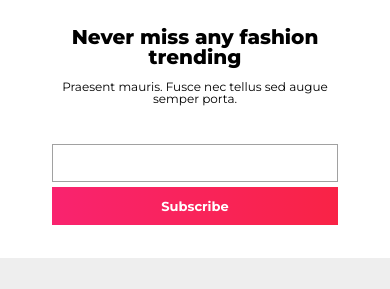
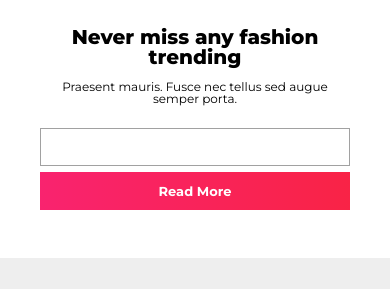
Before and after one commit to uliana-krekhovetska/me-store-html, a website: page index.html in a window 390 px wide. Shown: the part 5440-5729 px from the top of the page. Drawn offline with nearby package versions, Linux system fonts and the light colour scheme.

Commit message:
responive updates

```diff
--- a/index.html
+++ b/index.html
@@ -437,7 +437,7 @@
                     <form class="subscribe__form">
                         <label for="email"></label>
                         <input type="text" id="email" name="email" autocomplete="off">
-                        <input type="submit" value="Subscribe"/>
+                        <input type="submit" value="Read More"/>
                     </form>
                 </div>
             </div>
--- a/scss/main.scss
+++ b/scss/main.scss
@@ -203,7 +203,7 @@ body {
   }
   &__btn:hover {
       background-image: linear-gradient(to right, #ef062c 100%, #f9236f 100%);
-      box-shadow: 5px 12px 22px 10px #FA9798;
+      /*box-shadow: 5px 12px 22px 10px #FA9798;*/
   }
 
   &__image {
@@ -314,7 +314,7 @@ body {
     }
     &__btn:hover {
       background-image: linear-gradient(to right, #ef062c 100%, #f9236f 100%);
-      box-shadow: 5px 12px 22px 10px #FA9798;
+      /*box-shadow: 5px 12px 22px 10px #FA9798;*/
     }
 
     &__title {
@@ -732,6 +732,15 @@ body {
     font-size: 16px;
     font-weight: 500;
     margin-bottom: 34px;
+  }
+
+  &__form {
+    width: 654px;
+    height: 39px;
+    display: flex;
+    flex-direction: row;
+    align-items: center;
+    justify-content: space-between;
   }
 
   &__form input[type=text] {
@@ -984,7 +993,6 @@ body {
       }
 
       &__item {
-        width: 440px;
       }
     }
 
@@ -1125,7 +1133,6 @@ body {
       }
 
       &__item {
-        width: 335px;
         height: 294px;
         background-color: white;
         border: 1px solid #80808024;
@@ -1185,10 +1192,6 @@ body {
     .subscribe {
       &__wrapper {
         width: 100%;
-      }
-
-      &__form input[type=text] {
-        width: auto;
       }
     }
   }
@@ -1402,6 +1405,15 @@ body {
       &__wrapper {
         text-align: center;
       }
+      &__form {
+        width: 100%;
+      }
+      &__form input[type=submit] {
+        width: 30%;
+      }
+      &__form input[type=text] {
+        width: 70%;
+      }
 
       &__title {
         font-size: 24px;
@@ -1665,6 +1677,14 @@ body {
         margin-bottom: 23px;
       }
 
+      &__form {
+        height: 85px;
+        display: flex;
+        flex-direction: column;
+        align-items: center;
+        justify-content: space-between;
+      }
+
       &__form input[type=text] {
         width: 100%;
       }
@@ -1672,7 +1692,7 @@ body {
       &__form input[type=submit] {
         width: 100%;
         margin-left: 0;
-        margin-top: 5px;
+        margin-top: 6px;
       }
     }
   }
```
Also changed, not shown: styles/main.css, 1 other file.
